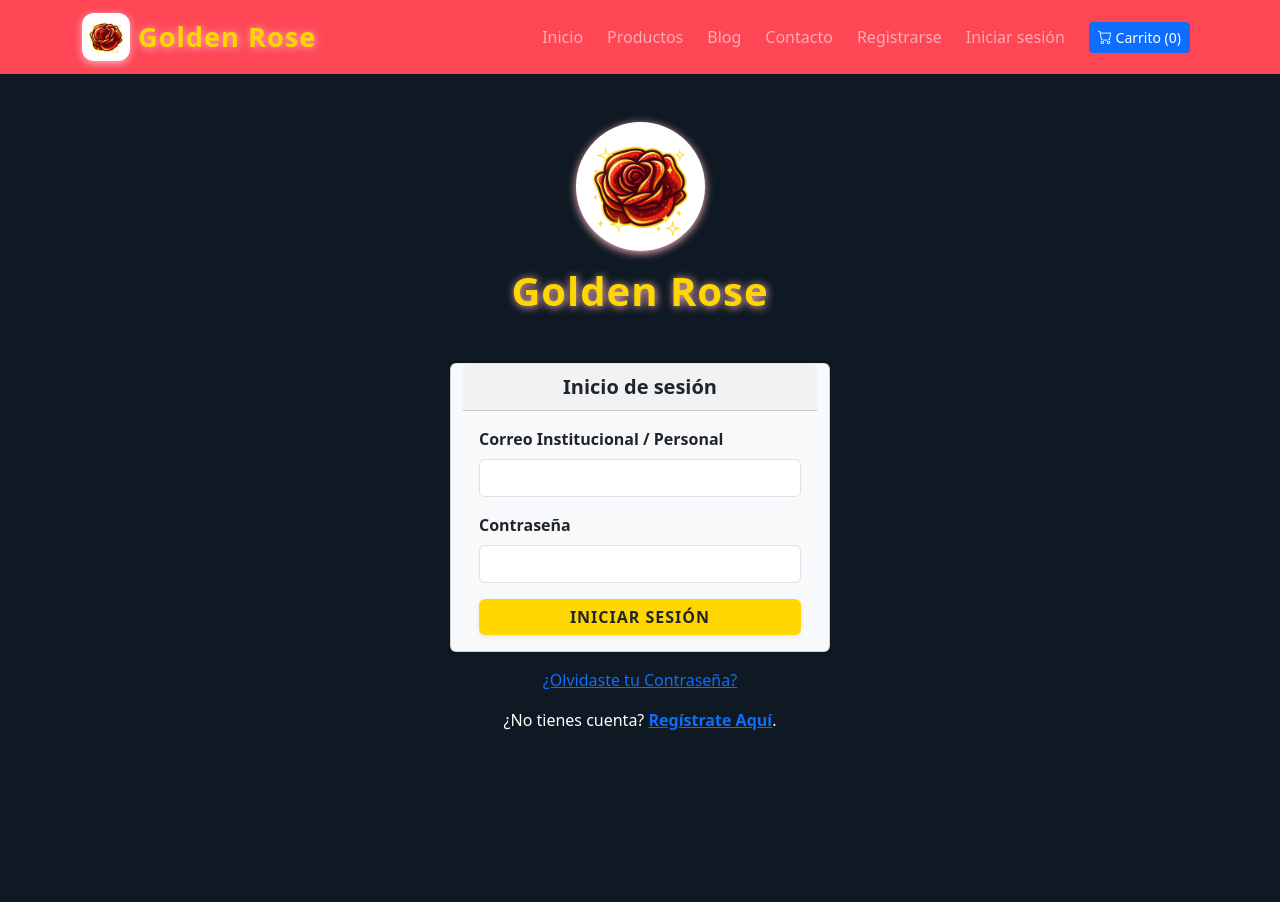
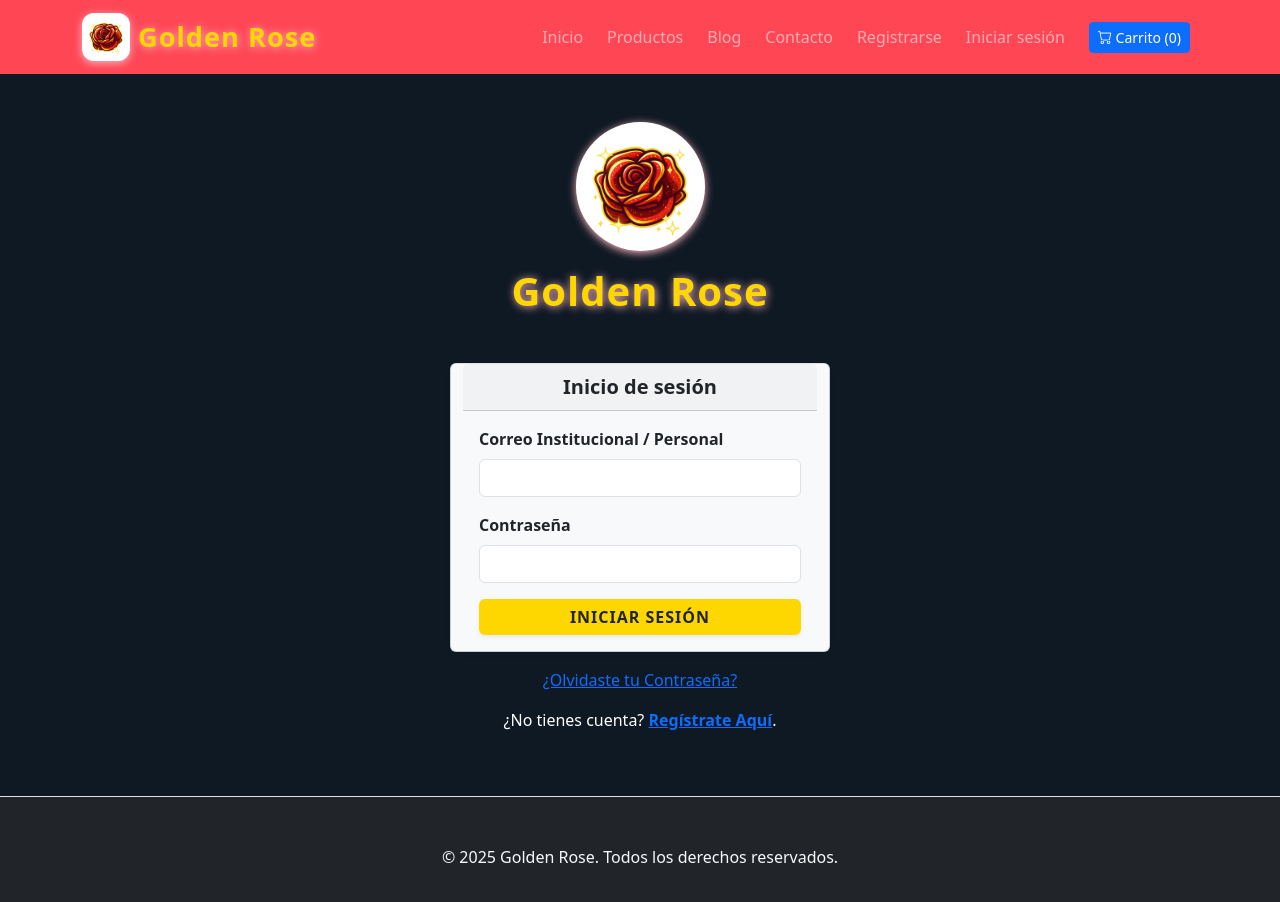
Before and after one commit to Panditax727/Golden-Rose-React, a React (Vite) app: page /login in a window 1280 px wide. Shown: the top 902 px of the page. Before the commit the page ends 800 px from the top, so only its background shows below. Built offline with nearby package versions, Linux system fonts and the light colour scheme.

Commit message:
Update Login.jsx
add: import to footer

```diff
--- a/src/pages/Login.jsx
+++ b/src/pages/Login.jsx
@@ -1,10 +1,8 @@
 import React, { useEffect } from "react";
 import { Link } from "react-router-dom";
-import Navbar from "../components/Navbar";
+import Footer from "../components/Footer";
 import logo from '../assets/icon.png';
 import "../assets/css/style.css";
-
-
 
 
 function Login() {
@@ -101,6 +99,7 @@ function Login() {
         </article>
       </section>
     </main>
+    <Footer />
     </>
   );
 }
```
